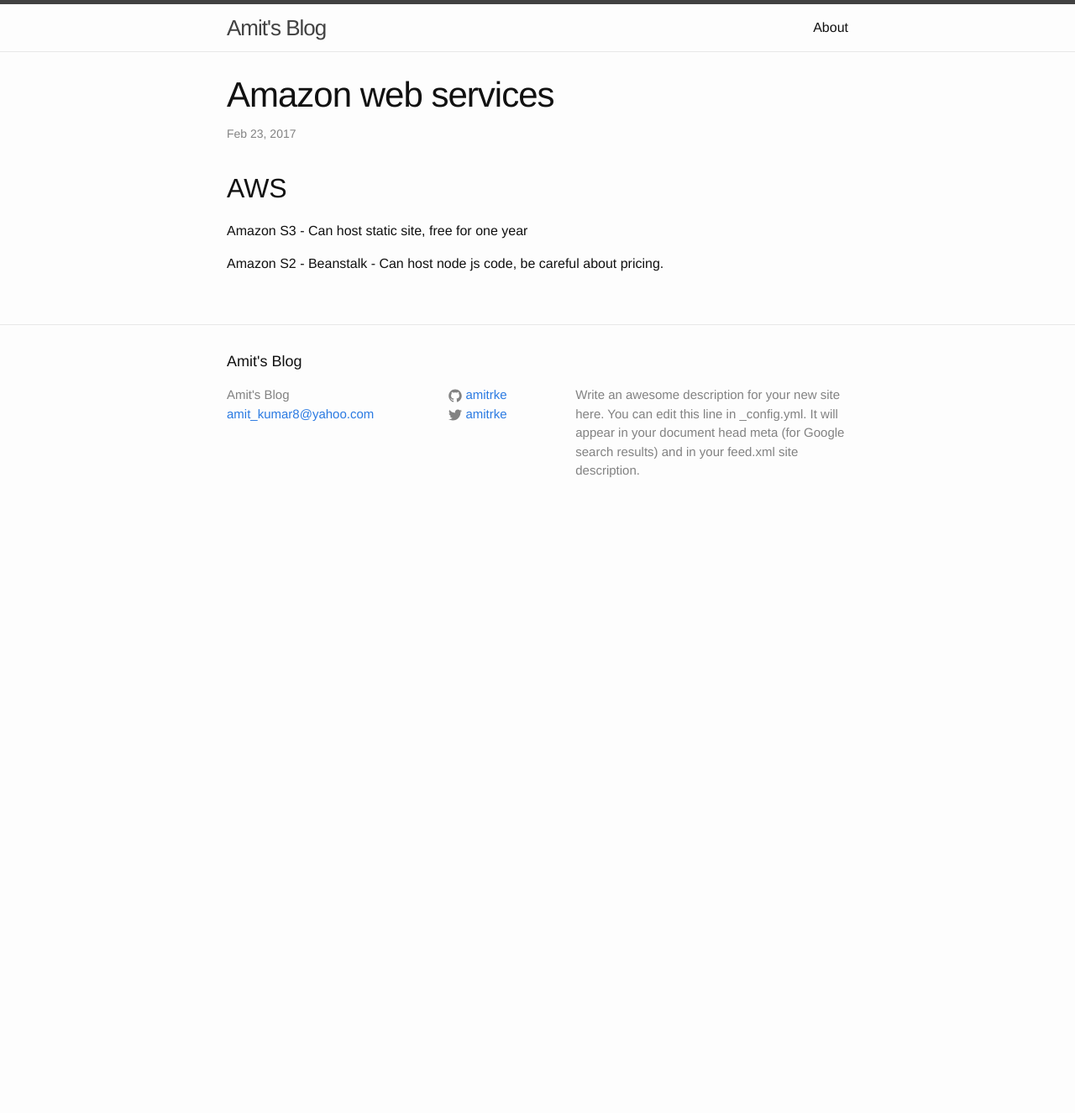
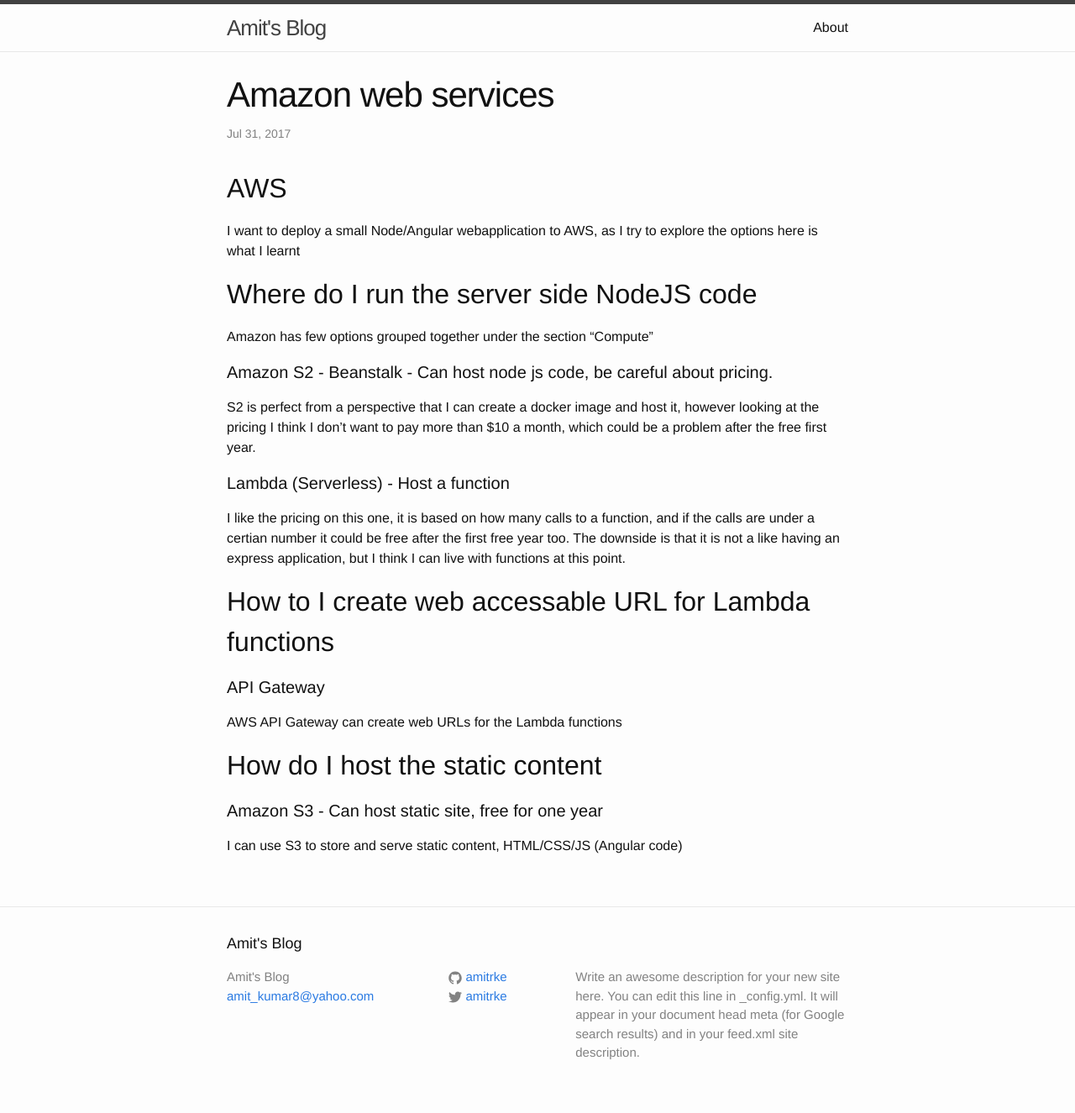
Before and after one commit to amitrke/amitrke.github.io, a Jekyll site: the page built from _posts/2017-02-22-Amazon-web-services.markdown, in a window 1280 px wide. Shown: the whole page at 84% size. Built offline with Jekyll 4.4.1, drawn with Linux system fonts in a browser that asks for light colours; before the commit the page ends 900 px from its top, so only the background shows below that.

Commit message:
Update 2017-02-22-Amazon-web-services.markdown

```diff
--- a/_posts/2017-02-22-Amazon-web-services.markdown
+++ b/_posts/2017-02-22-Amazon-web-services.markdown
@@ -1,10 +1,28 @@
 ---
 layout: post
 title:  "Amazon web services"
-date:   2017-02-22 21:14:30 -0500
+date:   2017-07-30 21:14:30 -0500
 categories: Cloud
 ---
 ## AWS
-Amazon S3 - Can host static site, free for one year
 
-Amazon S2 - Beanstalk - Can host node js code, be careful about pricing.
+I want to deploy a small Node/Angular webapplication to AWS, as I try to explore the options here is what I learnt
+
+
+## Where do I run the server side NodeJS code
+Amazon has few options grouped together under the section "Compute"
+
+#### Amazon S2 - Beanstalk - Can host node js code, be careful about pricing.
+S2 is perfect from a perspective that I can create a docker image and host it, however looking at the pricing I think I don't want to pay more than $10 a month, which could be a problem after the free first year.
+
+#### Lambda (Serverless) - Host a function
+I like the pricing on this one, it is based on how many calls to a function, and if the calls are under a certian number it could be free after the first free year too.
+The downside is that it is not a like having an express application, but I think I can live with functions at this point.
+
+## How to I create web accessable URL for Lambda functions
+#### API Gateway
+AWS API Gateway can create web URLs for the Lambda functions
+
+## How do I host the static content
+#### Amazon S3 - Can host static site, free for one year
+I can use S3 to store and serve static content, HTML/CSS/JS (Angular code)
```
